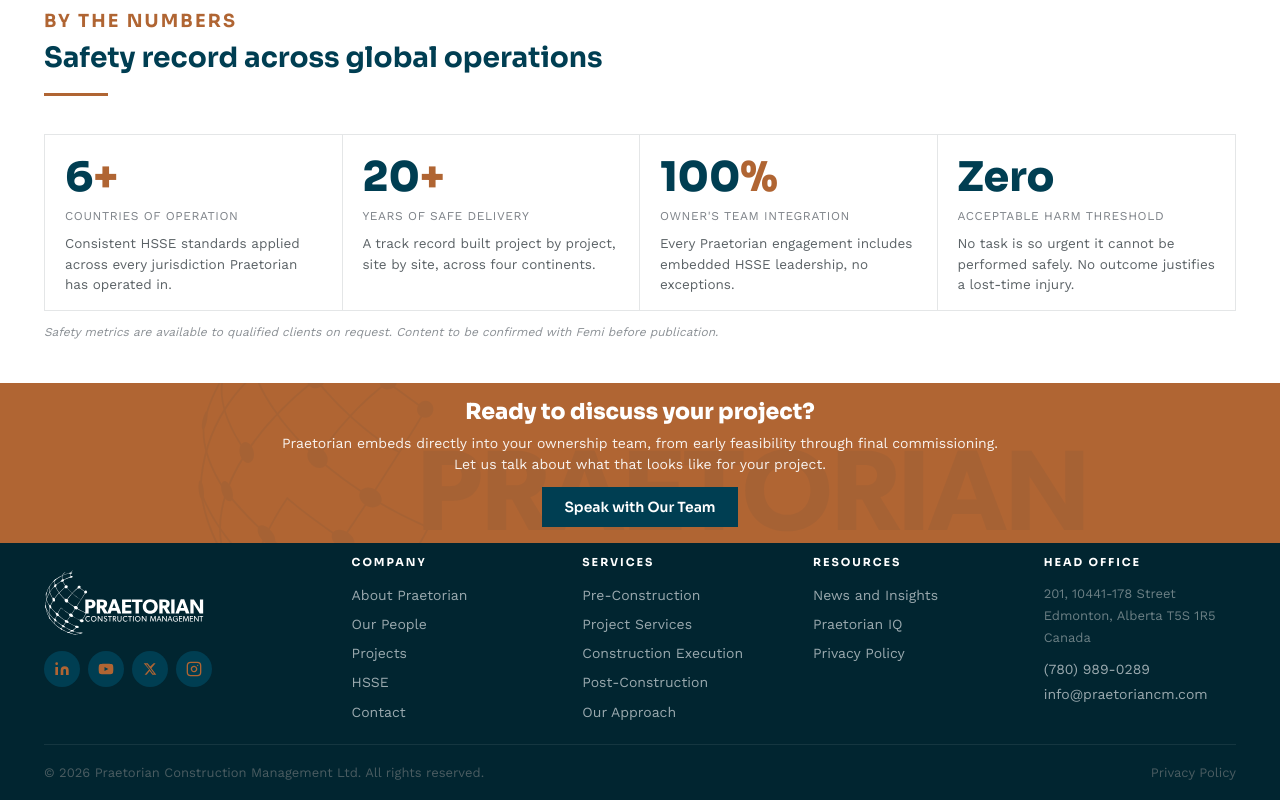
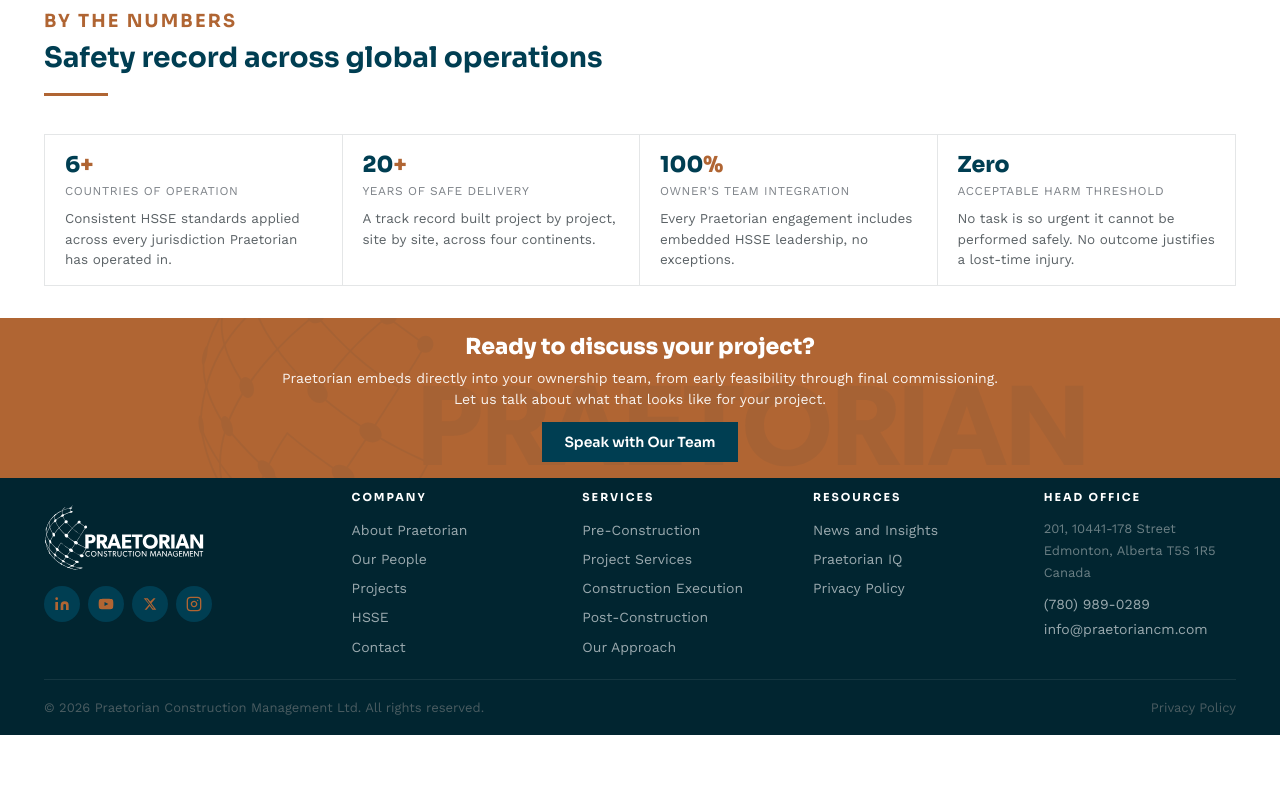
Before and after one commit to PCMGlobal/Praetorian-CM-Website, a Next.js app: page /hsse in a window 1280 px wide. Shown: the part 1451-2251 px from the top of the page. After the commit the page ends 2186 px from the top, so only its background shows below. Built offline with nearby package versions, Linux system fonts and the light colour scheme; no server answers.

Commit message:
HSSE: reduce stat number font size, remove footnote

```diff
--- a/app/hsse/page.tsx
+++ b/app/hsse/page.tsx
@@ -135,13 +135,13 @@ export default async function HSSEPage() {
             <div style={{ display: 'grid', gridTemplateColumns: 'repeat(auto-fit,minmax(200px,1fr))', gap: '0', border: '1px solid #e4e6e7' }}>
               {data.statsSection.stats.map((stat, i) => (
                 <div key={stat._key ?? i} data-reveal="" style={{ padding: '16px 20px', borderRight: i < data.statsSection.stats.length - 1 ? '1px solid #e4e6e7' : undefined }}>
-                  <div style={{ fontFamily: 'var(--font-sora), sans-serif', fontWeight: '800', fontSize: 'clamp(32px,3.2vw,44px)', color: '#003E52' }}>{stat.value}<span style={{ color: '#B06533' }}>{stat.suffix}</span></div>
+                  <div style={{ fontFamily: 'var(--font-sora), sans-serif', fontWeight: '800', fontSize: 'clamp(18px,1.8vw,22px)', color: '#003E52' }}>{stat.value}<span style={{ color: '#B06533' }}>{stat.suffix}</span></div>
                   <div style={{ fontSize: '12px', letterSpacing: '.05em', textTransform: 'uppercase', color: '#7d8288', marginTop: '6px' }}>{stat.label}</div>
                   <p style={{ fontSize: '13.5px', color: '#5b6266', margin: '10px 0 0', lineHeight: '1.5' }}>{stat.description}</p>
                 </div>
               ))}
             </div>
-            <p style={{ fontSize: '12px', color: '#8b9095', marginTop: '14px', fontStyle: 'italic' }}>{data.statsSection.footnote}</p>
+
           </section>
         </div>
           <CTABanner />
```
